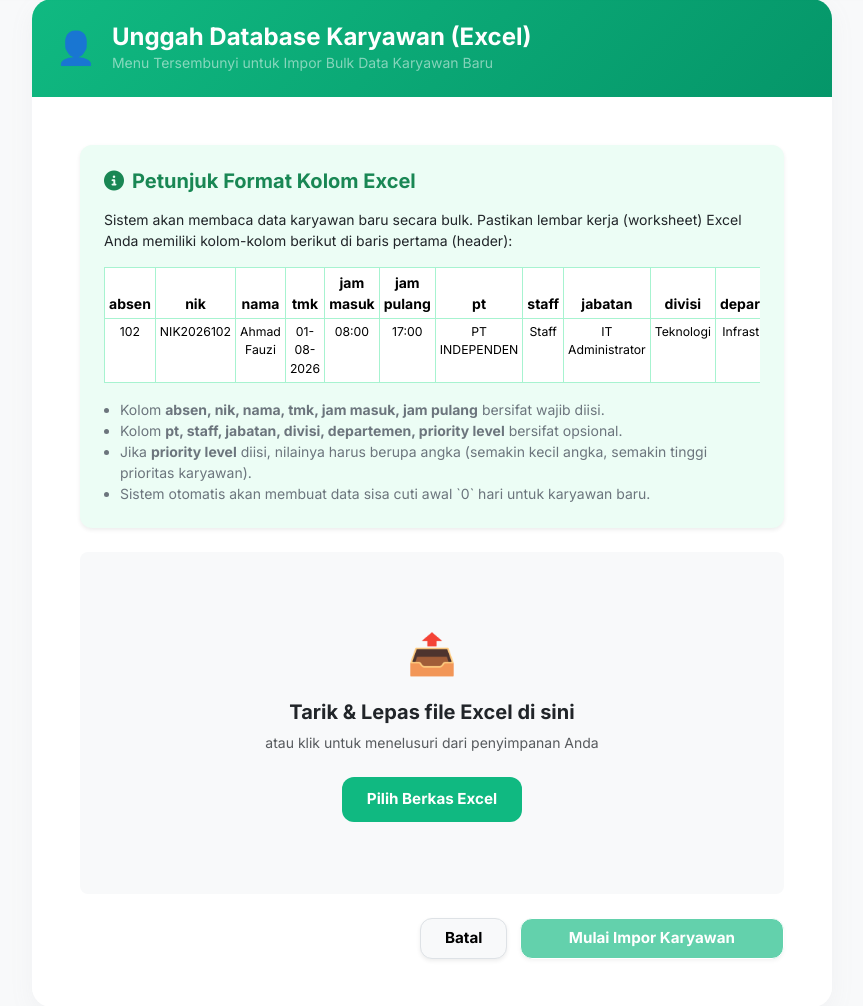
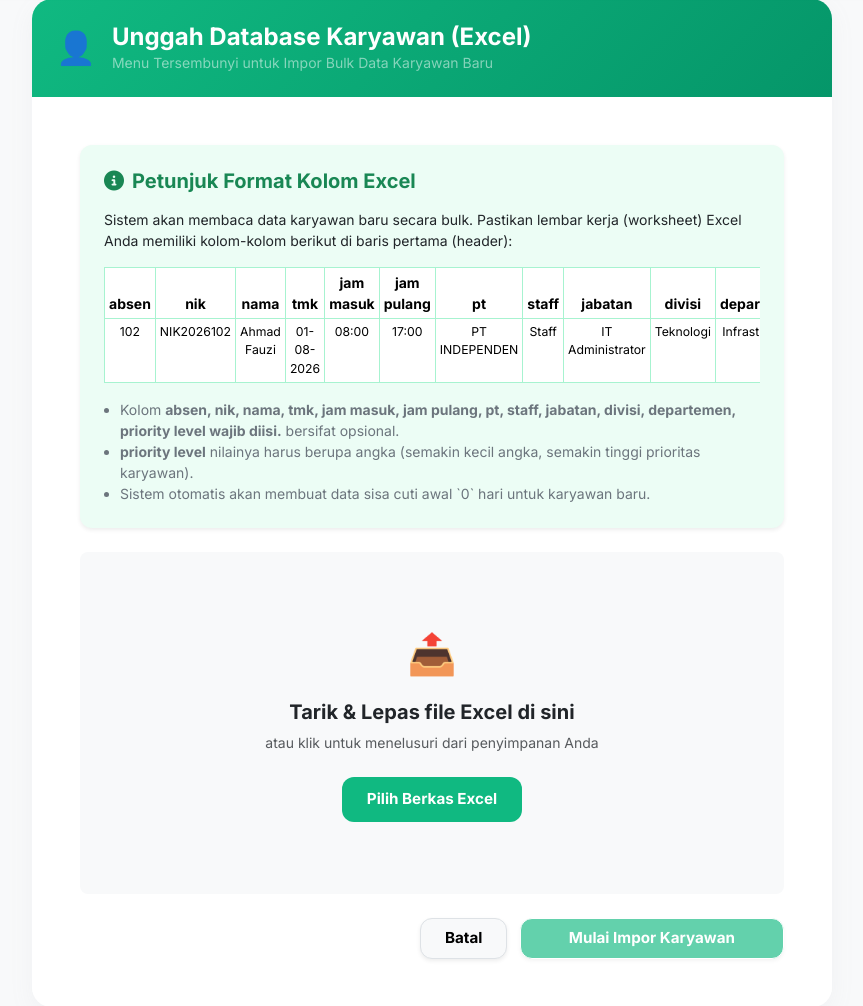
Before and after one commit to Wilsonn23/HR_Information_System, a Flask app: page /import-karyawan in a window 1280 px wide. Shown: the part 110-1116 px from the top of the page, without its empty margins (208-1071 px from the left). Run offline with Flask 3, Linux system fonts and the light colour scheme; the visitor is signed in with stand-in values (Sample User, id 1); some libraries are stand-ins or nearby versions.

Commit message:
fix: import karyawan

```diff
--- a/templates/sdm/import_karyawan.html
+++ b/templates/sdm/import_karyawan.html
@@ -62,9 +62,8 @@
                     </table>
                 </div>
                 <ul class="small text-secondary mt-3 mb-0 ps-3">
-                    <li>Kolom <strong>absen, nik, nama, tmk, jam masuk, jam pulang</strong> bersifat wajib diisi.</li>
-                    <li>Kolom <strong>pt, staff, jabatan, divisi, departemen, priority level</strong> bersifat opsional.</li>
-                    <li>Jika <strong>priority level</strong> diisi, nilainya harus berupa angka (semakin kecil angka, semakin tinggi prioritas karyawan).</li>
+                    <li>Kolom <strong>absen, nik, nama, tmk, jam masuk, jam pulang, pt, staff, jabatan, divisi, departemen, priority level wajib diisi.</strong> bersifat opsional.</li>
+                    <li><strong>priority level</strong> nilainya harus berupa angka (semakin kecil angka, semakin tinggi prioritas karyawan).</li>
                     <li>Sistem otomatis akan membuat data sisa cuti awal `0` hari untuk karyawan baru.</li>
                 </ul>
             </div>
```
